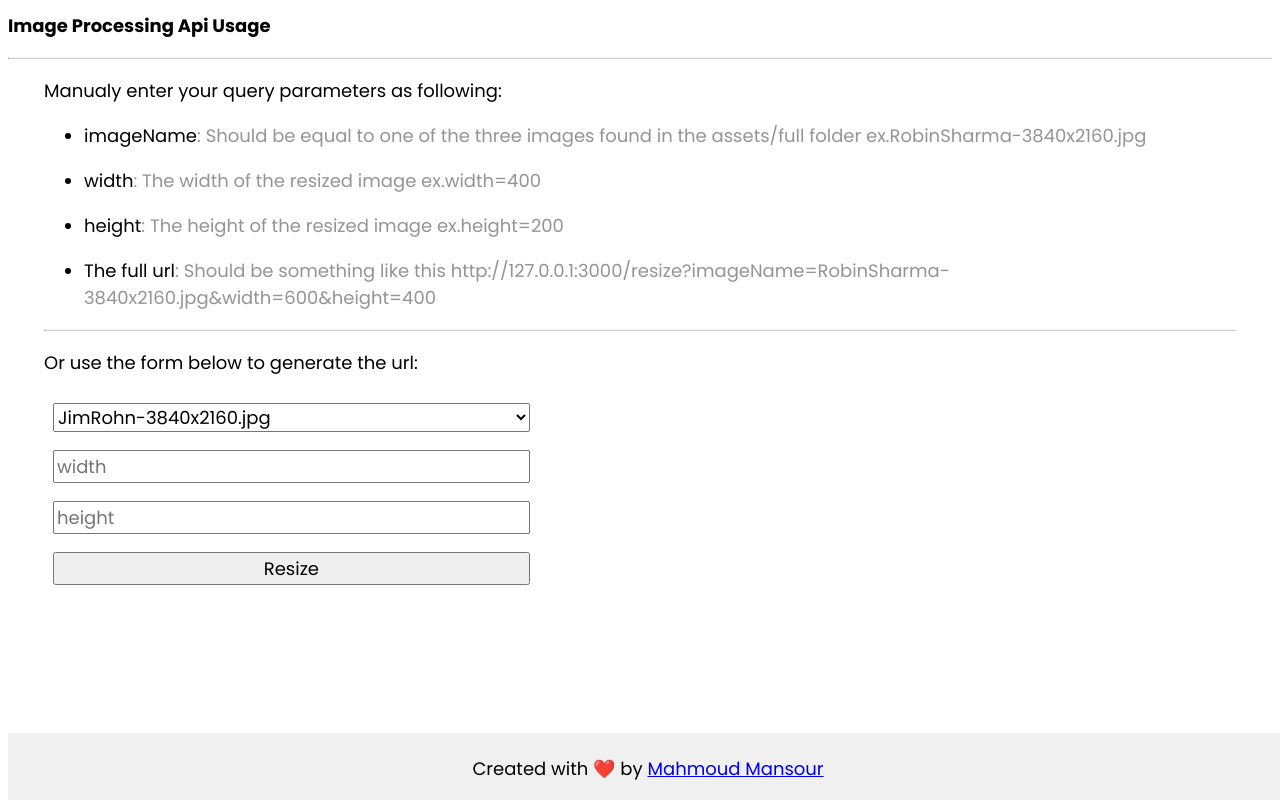
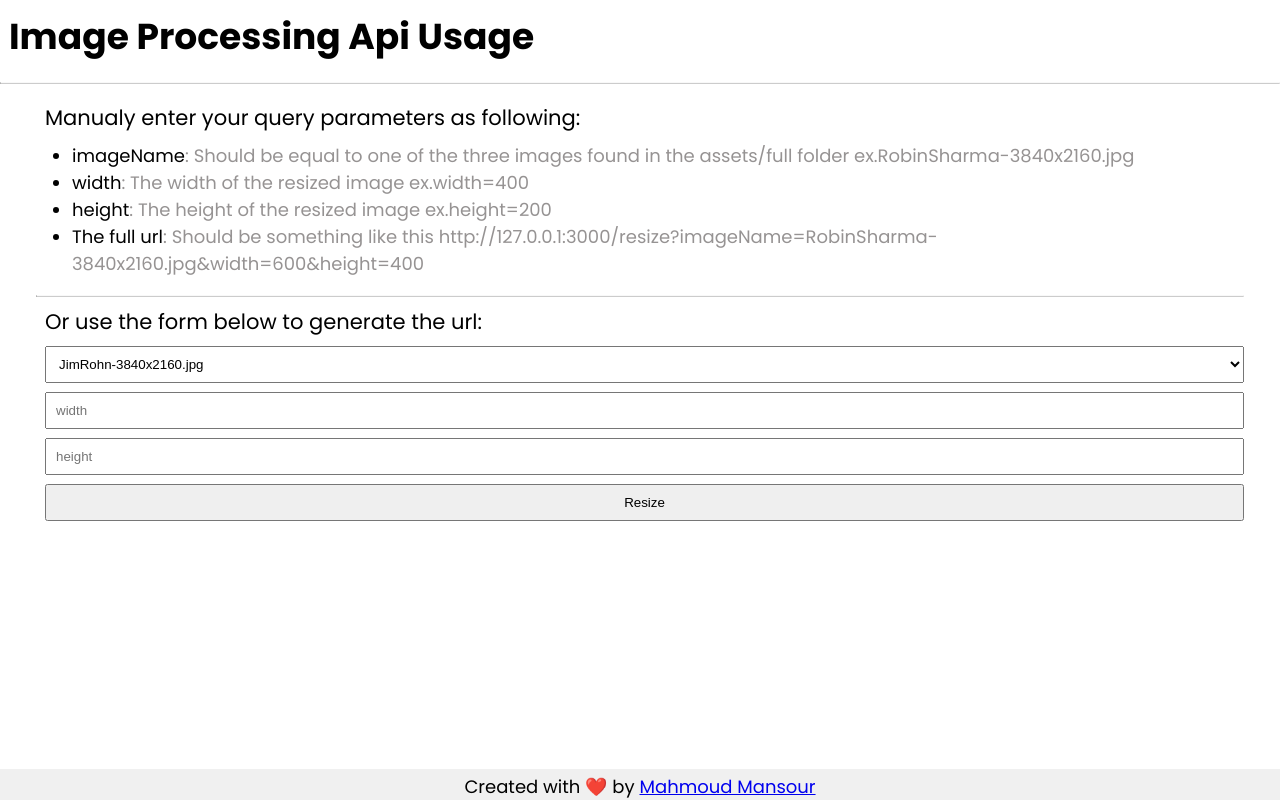
Before and after one commit to xMansour/Image-Processing-Api, a website: page public/index.html in a window 1280 px wide. Drawn offline with Linux system fonts and the light colour scheme.

Commit message:
UI Changes

```diff
--- a/public/css/style.css
+++ b/public/css/style.css
@@ -1,24 +1,38 @@
+:root {
+    font-size: 18px;
+    font-family: "Poppins", sans-serif;
+    scroll-behavior: smooth;
+}
+
+* {
+    margin: 0;
+    padding: 0;
+}
+
 *,
-*::before,
-*::after {
+*::before *::after {
     box-sizing: border-box;
-    font-size: 18px;
-    font-family: 'Poppins', sans-serif;
 }
 
 body {
     background-color: white;
+    width: 100%;
+    height: 100%;
 }
 
 main {
     margin: 1rem 2rem;
-
-}
-header{
-    width: 100%;
 }
 
-span{
+h1,h3{
+    margin-top: 0.5rem;
+    margin-left: 0.5rem;
+}
+ul{
+    margin-left: 2rem;
+    margin-top: 0.5rem;
+}
+span {
     color: rgb(150, 147, 147);
 }
 
@@ -35,17 +49,24 @@ form {
 }
 
 
-input[type="number"], select, #btnResize{
-    width: 40%;
-    margin: 0.5rem;
+input[type="number"],
+select,
+#btnResize {
+    margin-top: 0.5rem;
+    margin-left: 0.5rem;
+    padding: 0.5rem;
+}
 
-}
-h1{
+h1 {
     font-weight: 700;
 }
-h3,p,strong{
+
+h3,
+p,
+strong {
     font-weight: 400;
 }
+
 footer {
     position: fixed;
     bottom: 0;
--- a/public/index.html
+++ b/public/index.html
@@ -60,10 +60,10 @@
             </div>
 
         </main>
+        <footer>
+            <p>Created with ❤️ by <a href="https://github.com/xMansour">Mahmoud Mansour</a></p>
+        </footer>
+    </div>
 
-    </div>
-    <footer>
-        <p>Created with ❤️ by <a href="https://github.com/xMansour">Mahmoud Mansour</a></p>
-    </footer>
 </body>
 </html>
```
